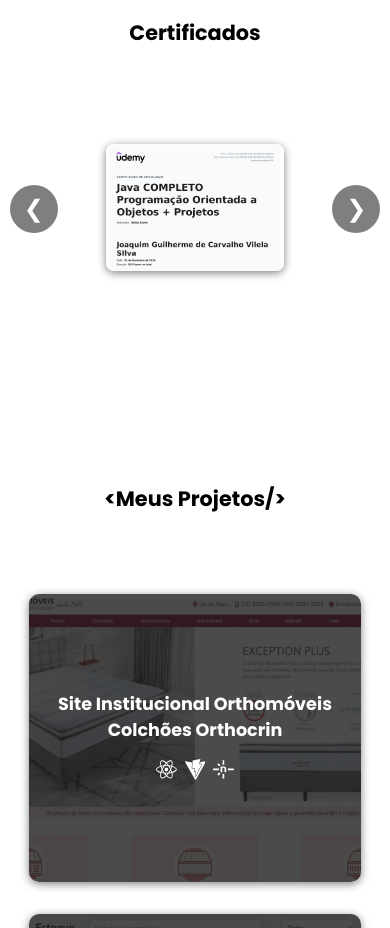
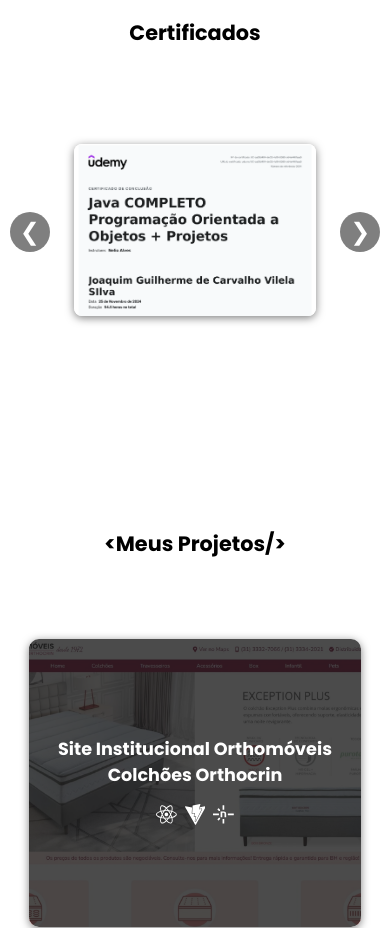
Before and after one commit to JoaquimGCVS/Portifolio, a React (Vite) app: page / in a window 390 px wide. Shown: the part 2260-3188 px from the top of the page. Built offline with nearby package versions, Linux system fonts and the light colour scheme.

Commit message:
Melhorando responsividade do carrosel

```diff
--- a/src/components/Carrosel/Carrosel.css
+++ b/src/components/Carrosel/Carrosel.css
@@ -65,10 +65,23 @@
   .slide {
     flex: 0 0 calc((100% - 2rem) / 2);
   }
+
+  .carrossel-wrapper {
+    gap: 1rem;
+  }
 }
 
-@media (max-width: 480px) {
+@media (max-width: 585px) {
   .slide {
     flex: 0 0 100%;
   }
+
+  .carrossel-wrapper {
+    gap: 0.5rem;
+  }
+
+  .navegar {
+    width: 2.5rem;
+    height: 2.5rem;
+  }
 }
--- a/src/components/ModalCertificado/ModalCertificado.css
+++ b/src/components/ModalCertificado/ModalCertificado.css
@@ -24,3 +24,15 @@
     width: 100%;
     border-radius: 10px;
 }
+
+@media (max-width:1100px) {
+    .modal-content {
+        width: 70vw;
+    }
+}
+
+@media (max-width:725px) {
+    .modal-content {
+        width: 80vw;
+    }
+}
```
